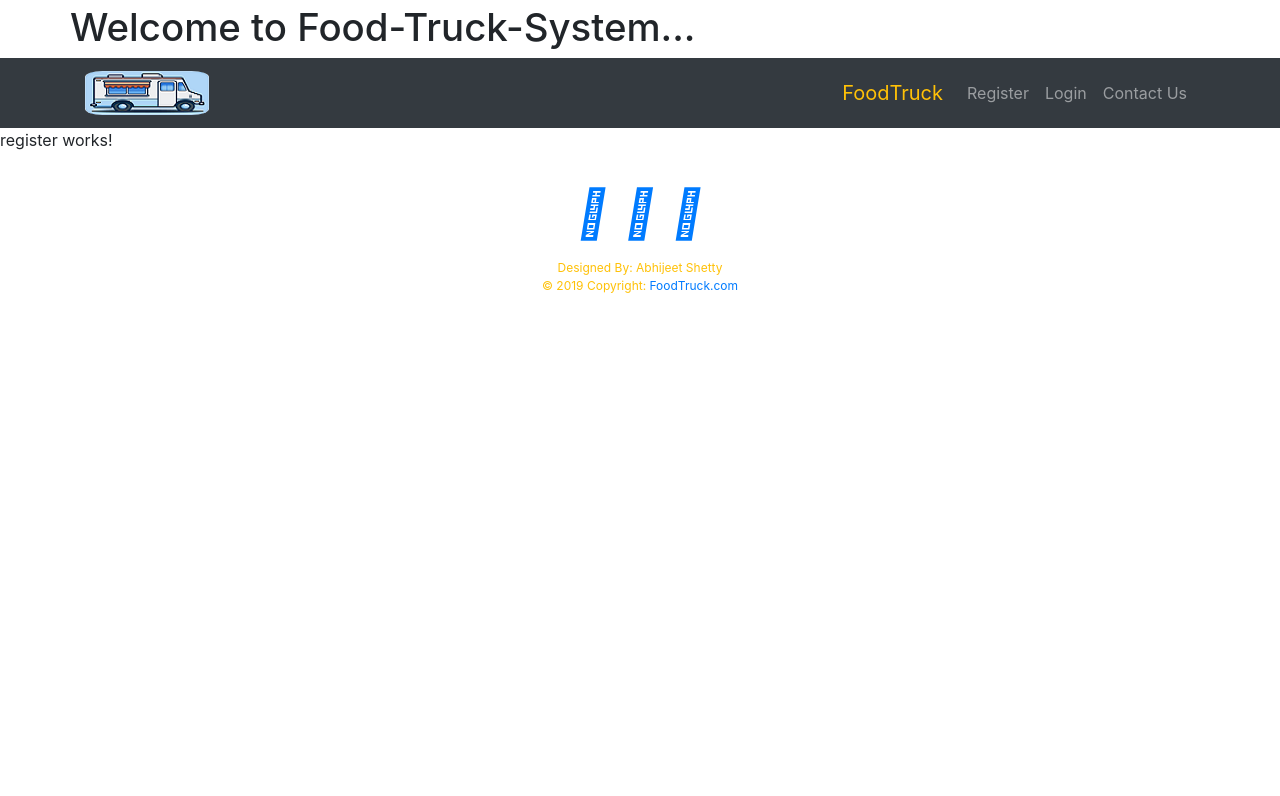
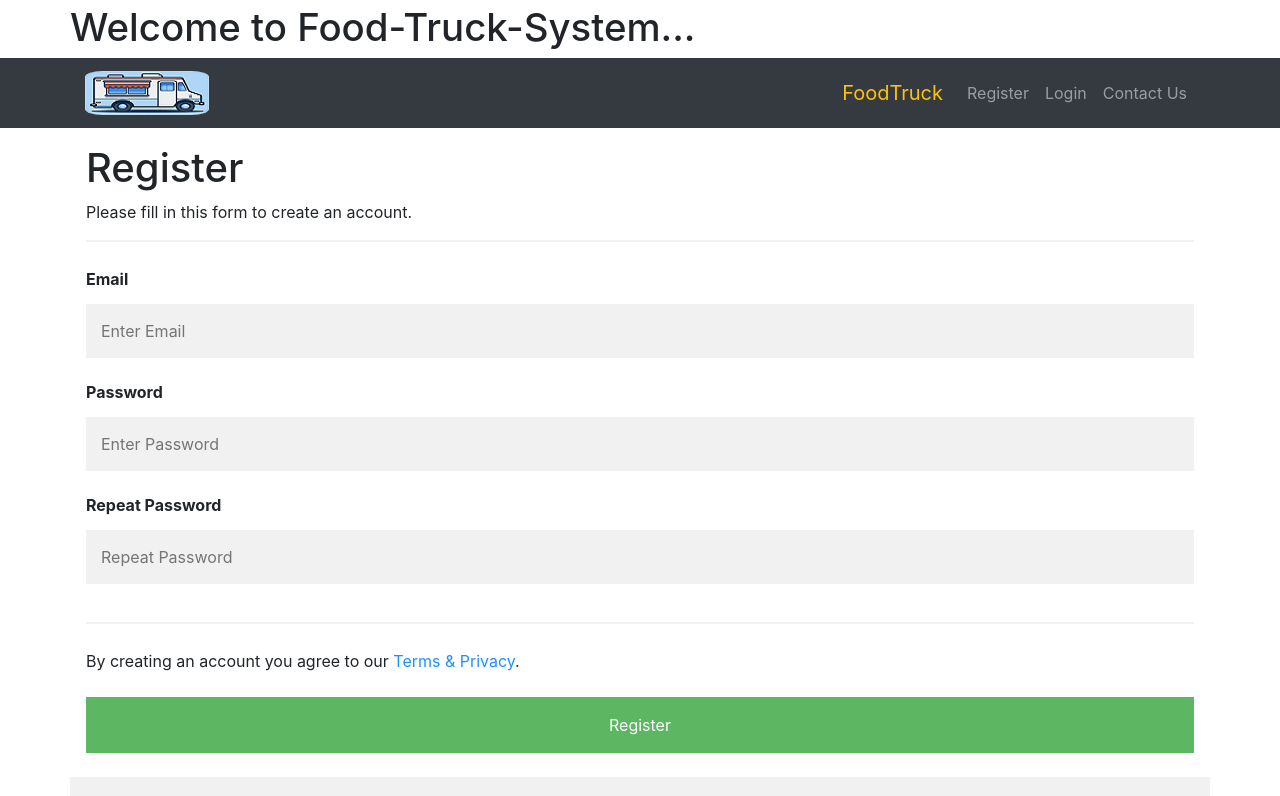
Before and after one commit to AbhijeetShetty/Spring-Boot-Food_Truck_System, an Angular app in the folder foodtruck-UI/UserInterface/: page /register in a window 1280 px wide. Shown: the top 796 px of the page. Built offline with nearby package versions, Linux system fonts and the light colour scheme; some icons are missing.

Commit message:
Rough Registration form

```diff
--- a/foodtruck-UI/UserInterface/src/app/register/register.component.css
+++ b/foodtruck-UI/UserInterface/src/app/register/register.component.css
@@ -0,0 +1,54 @@
+* {box-sizing: border-box}
+
+/* Add padding to containers */
+.container {
+  padding: 16px;
+}
+
+/* Full-width input fields */
+input[type=text], input[type=password] {
+  width: 100%;
+  padding: 15px;
+  margin: 5px 0 22px 0;
+  display: inline-block;
+  border: none;
+  background: #f1f1f1;
+}
+
+input[type=text]:focus, input[type=password]:focus {
+  background-color: #ddd;
+  outline: none;
+}
+
+/* Overwrite default styles of hr */
+hr {
+  border: 1px solid #f1f1f1;
+  margin-bottom: 25px;
+}
+
+/* Set a style for the submit/register button */
+.registerbtn {
+  background-color: #4CAF50;
+  color: white;
+  padding: 16px 20px;
+  margin: 8px 0;
+  border: none;
+  cursor: pointer;
+  width: 100%;
+  opacity: 0.9;
+}
+
+.registerbtn:hover {
+  opacity:1;
+}
+
+/* Add a blue text color to links */
+a {
+  color: dodgerblue;
+}
+
+/* Set a grey background color and center the text of the "sign in" section */
+.signin {
+  background-color: #f1f1f1;
+  text-align: center;
+}
--- a/foodtruck-UI/UserInterface/src/app/register/register.component.html
+++ b/foodtruck-UI/UserInterface/src/app/register/register.component.html
@@ -1,3 +1,24 @@
-<p>
-  register works!
-</p>
+<form action="action_page.php">
+  <div class="container">
+    <h1>Register</h1>
+    <p>Please fill in this form to create an account.</p>
+    <hr>
+
+    <label for="email"><b>Email</b></label>
+    <input type="text" placeholder="Enter Email" name="email" required>
+
+    <label for="psw"><b>Password</b></label>
+    <input type="password" placeholder="Enter Password" name="psw" required>
+
+    <label for="psw-repeat"><b>Repeat Password</b></label>
+    <input type="password" placeholder="Repeat Password" name="psw-repeat" required>
+    <hr>
+
+    <p>By creating an account you agree to our <a href="#">Terms & Privacy</a>.</p>
+    <button type="submit" class="registerbtn">Register</button>
+  </div>
+
+  <div class="container signin">
+    <p>Already have an account? <a href="#">Sign in</a>.</p>
+  </div>
+</form>
```
